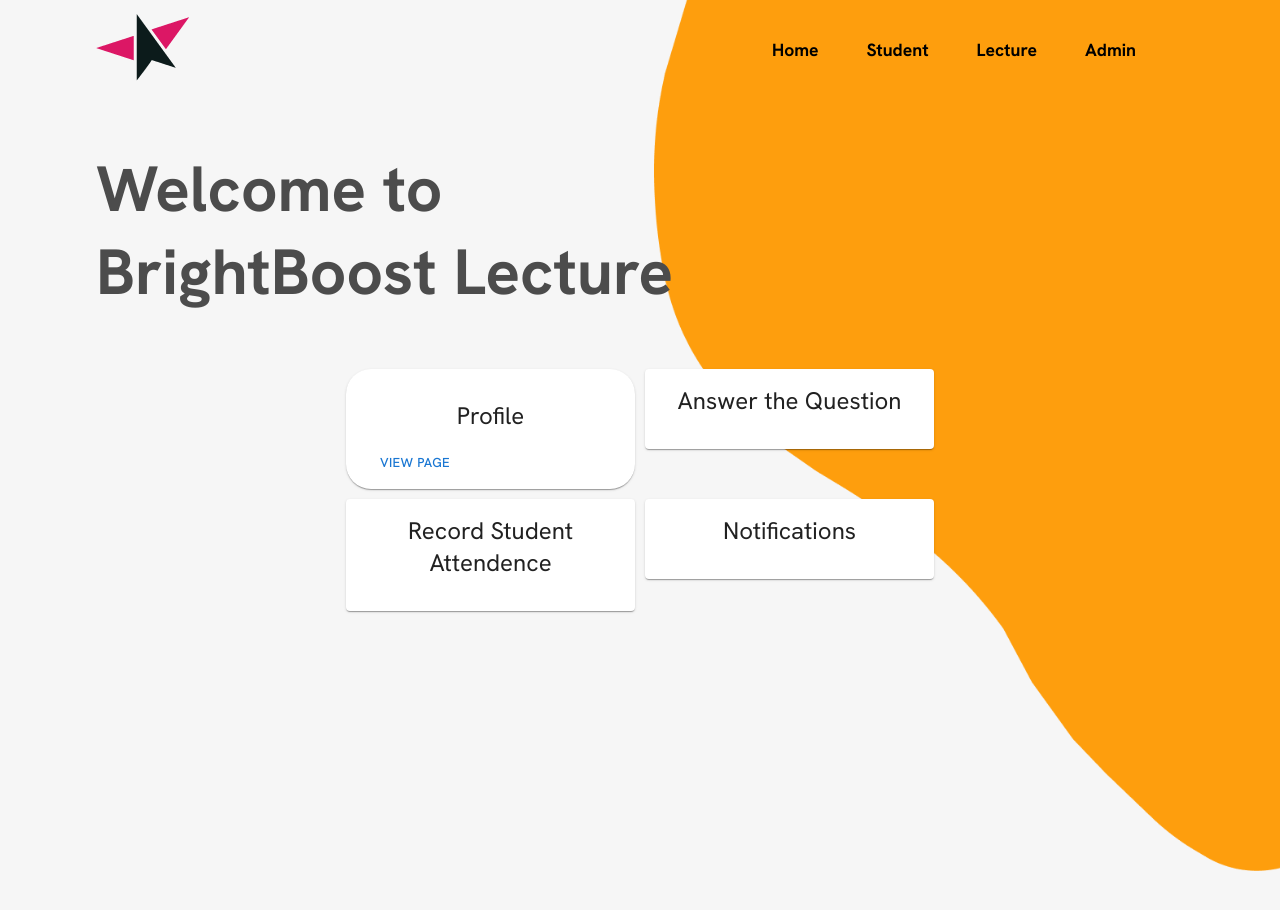
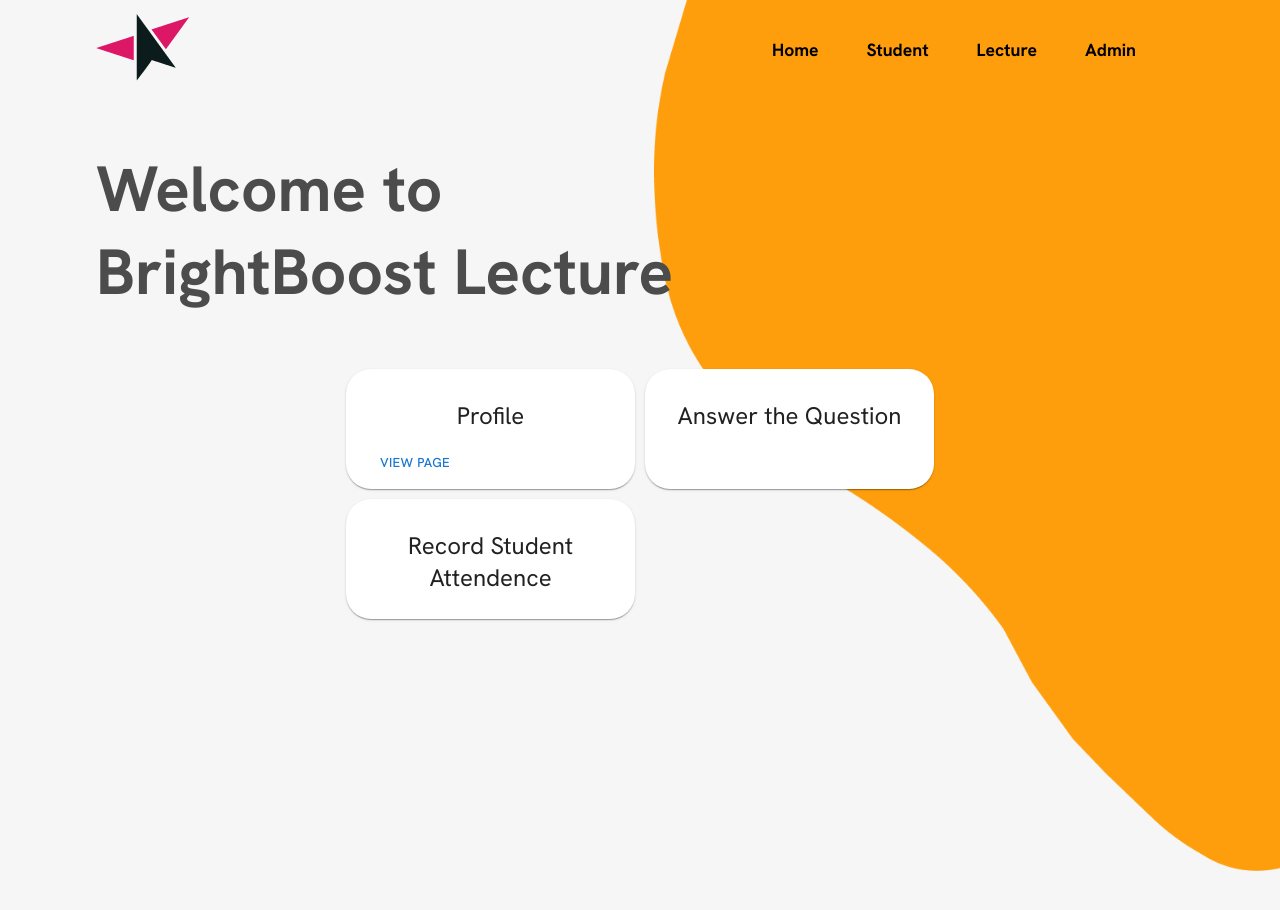
Before and after one commit to KeshalHetti/BrightBoost-React, a React (Create React App) app: page /lecturehome in a window 1280 px wide. Shown: the top 910 px of the page. Built offline with nearby package versions, Linux system fonts and the light colour scheme.

Commit message:
Removed unwanted tabs in lecturer page

```diff
--- a/src/Components/lecturehome.jsx
+++ b/src/Components/lecturehome.jsx
@@ -37,7 +37,7 @@ const Home = () => {
 
                     {/* Start of Card 02 */}
                     <Box>
-                        <Card>
+                        <Card className='student-card'>
                             <CardContent>
                                 <Typography gutterBottom variant='h5' component='div'>
                                     Answer the Question
@@ -49,7 +49,7 @@ const Home = () => {
 
                     {/* Start of Card 03 */}
                     <Box>
-                        <Card>
+                        <Card className='student-card'>
                             <CardContent>
                                 <Typography gutterBottom variant='h5' component='div'>
                                     Record Student Attendence
@@ -58,18 +58,6 @@ const Home = () => {
                         </Card>
                     </Box>
                     {/* End of Card 03 */}
-
-                    {/* Start of Card 04 */}
-                    <Box>
-                        <Card>
-                            <CardContent>
-                                <Typography gutterBottom variant='h5' component='div'>
-                                    Notifications
-                                </Typography>
-                            </CardContent>
-                        </Card>
-                    </Box>
-                    {/* End of Card 04 */}
                 </div>
             </div>
         </div>
```
